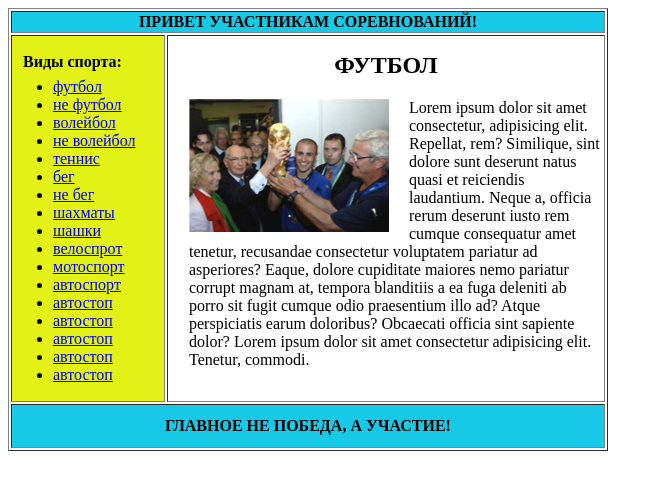
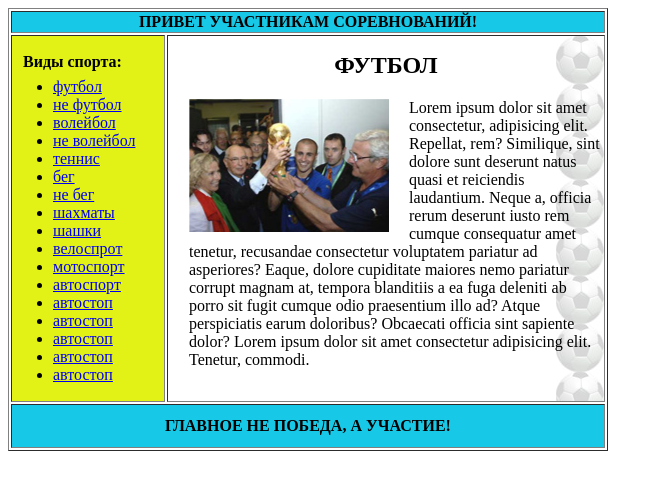
Before and after one commit to Artsiom-Huha/maket_table, a plain HTML site: page index.html in a window 1280 px wide. Shown: the whole page, without its empty margins (0-663 px from the left). Drawn offline with Linux system fonts and the light colour scheme; the site is published under a folder, as on GitHub Pages, so addresses that start at the root find nothing.

Commit message:
Update maket_table.css

```diff
--- a/maket_table.css
+++ b/maket_table.css
@@ -20,7 +20,7 @@ h2{
     background-color: #e2f116;
 }
 .col-2{
-    background: url(/ball.png) top right repeat-y;
+    background: url(ball.png) top right repeat-y;
 }
 p{
     text-align: left;
```
